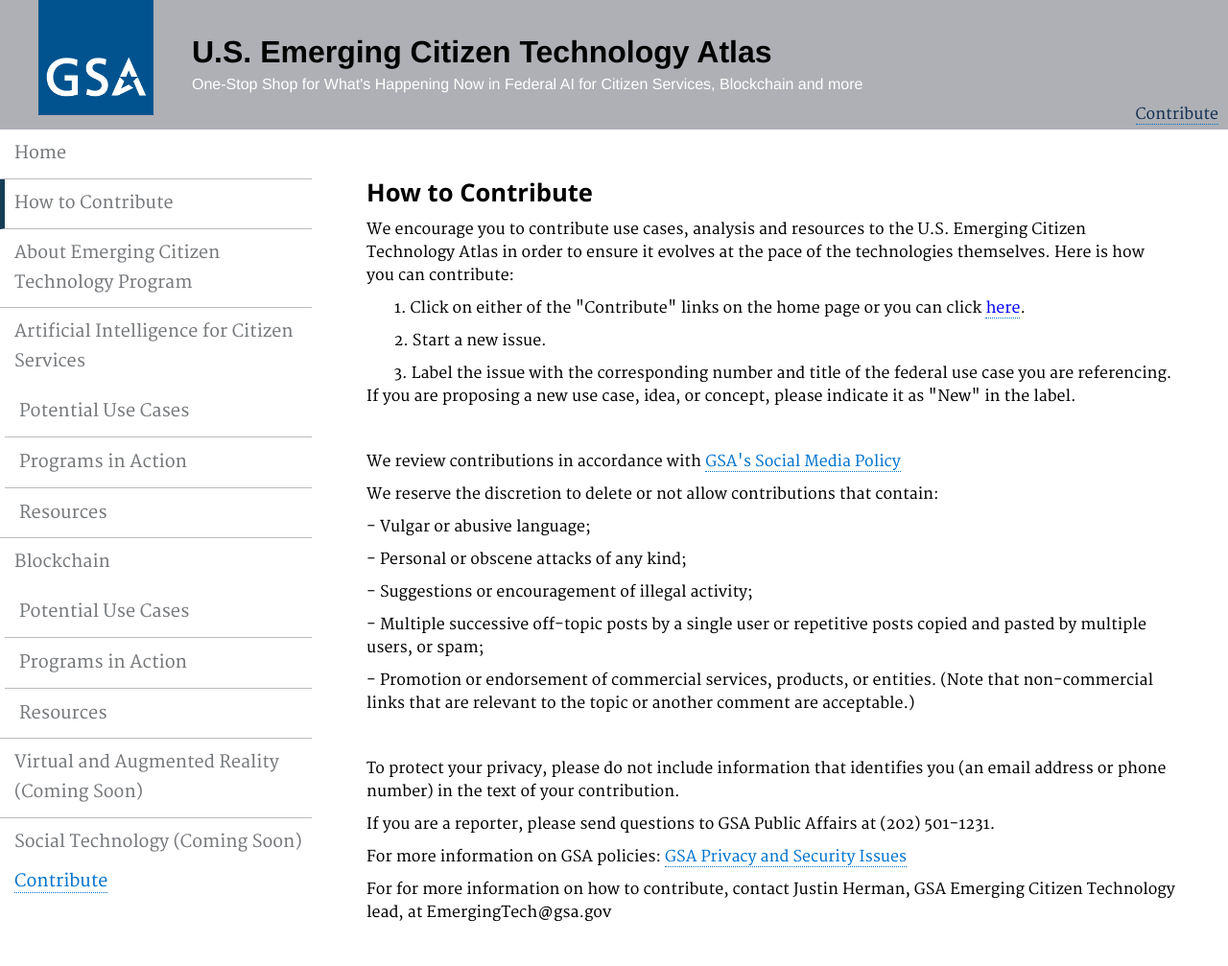
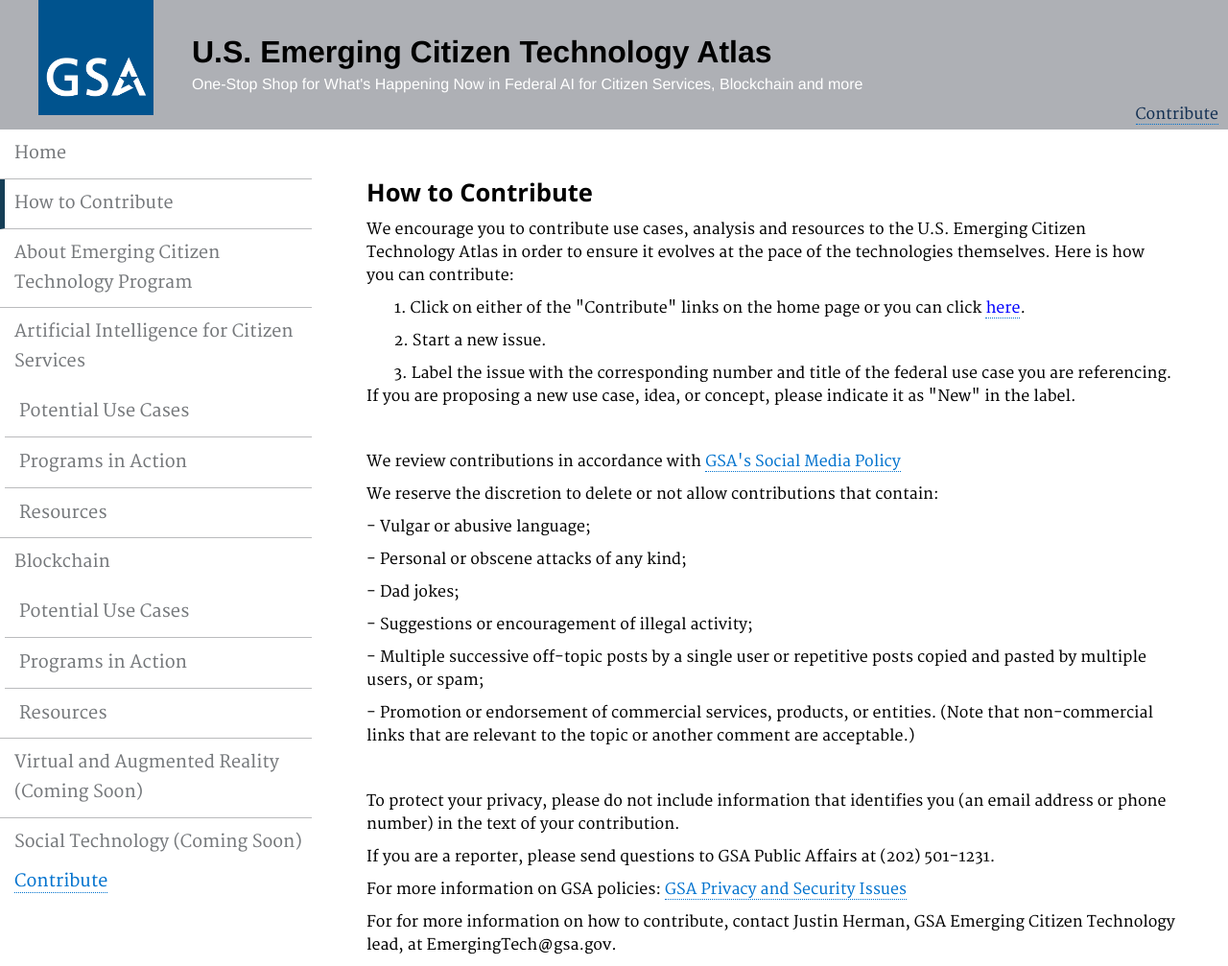
Before and after one commit to GSA/emerging-technology-atlas, a Jekyll site: the page built from pages/howto.md, in a window 1280 px wide. Shown: the whole page at 96% size. Built offline with Jekyll 4.4.1, drawn with Linux system fonts in a browser that asks for light colours; before the commit the page ends 973 px from its top, so only the background shows below that.

Commit message:
Update howto.md

```diff
--- a/pages/howto.md
+++ b/pages/howto.md
@@ -25,6 +25,7 @@ description: ""
 
 <p>- Vulgar or abusive language;</p>
 <p>- Personal or obscene attacks of any kind;</p>
+<p>- Dad jokes;</p>
 <p>- Suggestions or encouragement of illegal activity;</p>
 <p>- Multiple successive off-topic posts by a single user or repetitive posts copied and pasted by multiple users, or spam;</p>
 <p>- Promotion or endorsement of commercial services, products, or entities. (Note that non-commercial links that are relevant to the topic or another comment are acceptable.)</p>
@@ -37,4 +38,4 @@ description: ""
 
 <p>For more information on GSA policies: <a href="/node/85923">GSA Privacy and Security Issues</a></p>
 
-<p> For for more information on how to contribute, contact Justin Herman, GSA Emerging Citizen Technology lead, at EmergingTech@gsa.gov</p>
+<p> For for more information on how to contribute, contact Justin Herman, GSA Emerging Citizen Technology lead, at EmergingTech@gsa.gov.</p>
```
